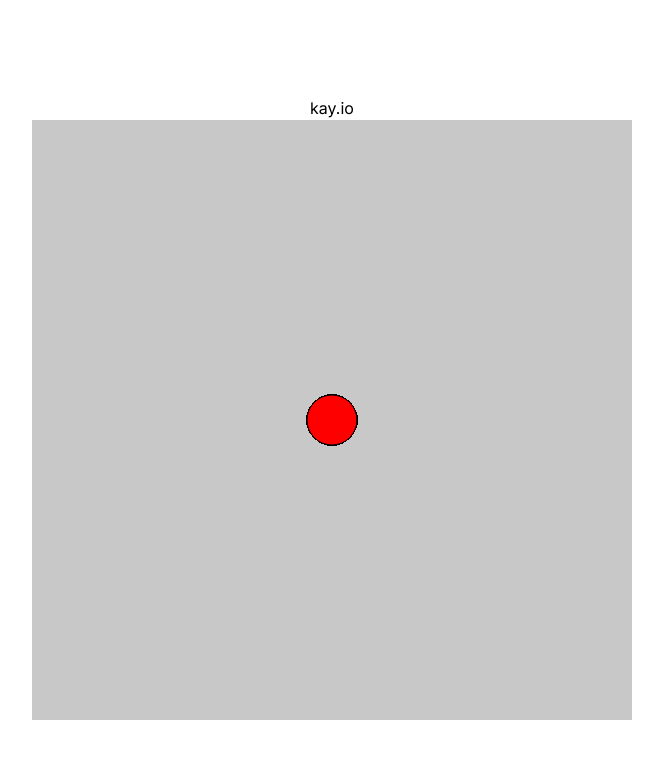
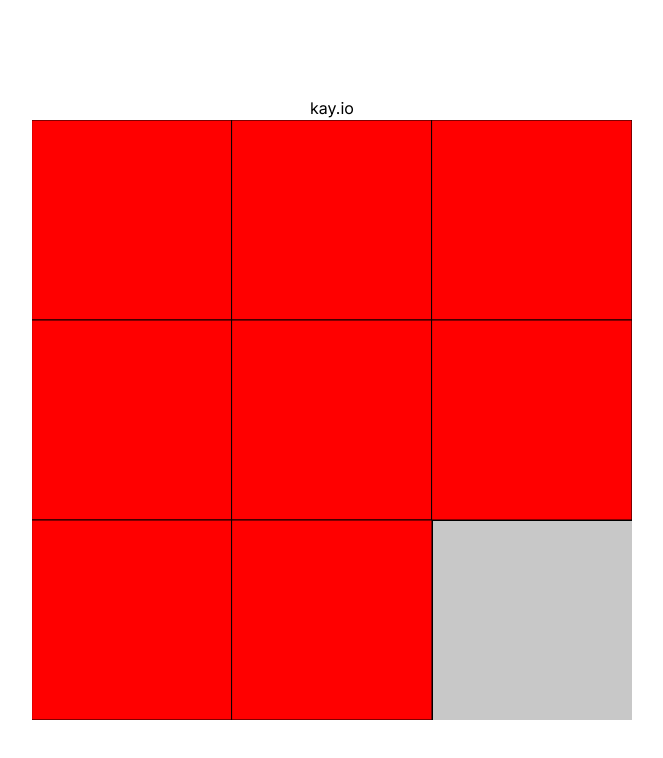
Before and after one commit to ErenYLCN/kayy.io, a Next.js app: page / in a window 1280 px wide. Shown: the top 758 px of the page, without its empty margins (308-971 px from the left). Built offline with nearby package versions, Linux system fonts and the light colour scheme.

Commit message:
feat(board): create simple board

```diff
--- a/src/board/board.ts
+++ b/src/board/board.ts
@@ -2,16 +2,38 @@
 
 import p5 from 'p5';
 
+const DIMENSION = 600;
+const ROWS = 3;
+const TOTAL_CELLS = ROWS * ROWS;
+const CELL_DIMENSION = DIMENSION / ROWS;
+
+function divideInt(a: number, b: number) { return Math.floor(a / b) };
+
 const board = (p: p5) => {
+  /* create boardData array, an array with N = ROWS x ROWS cells, first N - 1 cells have
+   * value {id}, last cell has value null
+   */
+  const boardData = [...Array.from({ length: TOTAL_CELLS - 1 }, (_, id) => id), null];
+
   p.setup = () => {
-    p.createCanvas(600, 600);
+    p.createCanvas(DIMENSION, DIMENSION);
     p.background(200);
   };
 
   p.draw = () => {
     p.fill(255, 0, 0);
-    p.ellipse(p.width / 2, p.height / 2, 50, 50);
+
+    boardData.forEach((id, index) => {
+      if (id === null) return;
+      p.rect
+        (
+          (index % ROWS) * CELL_DIMENSION,
+          (divideInt(index, ROWS)) * CELL_DIMENSION,
+          CELL_DIMENSION, CELL_DIMENSION
+        )
+    });
   };
+
 };
 
 export default board;
```
